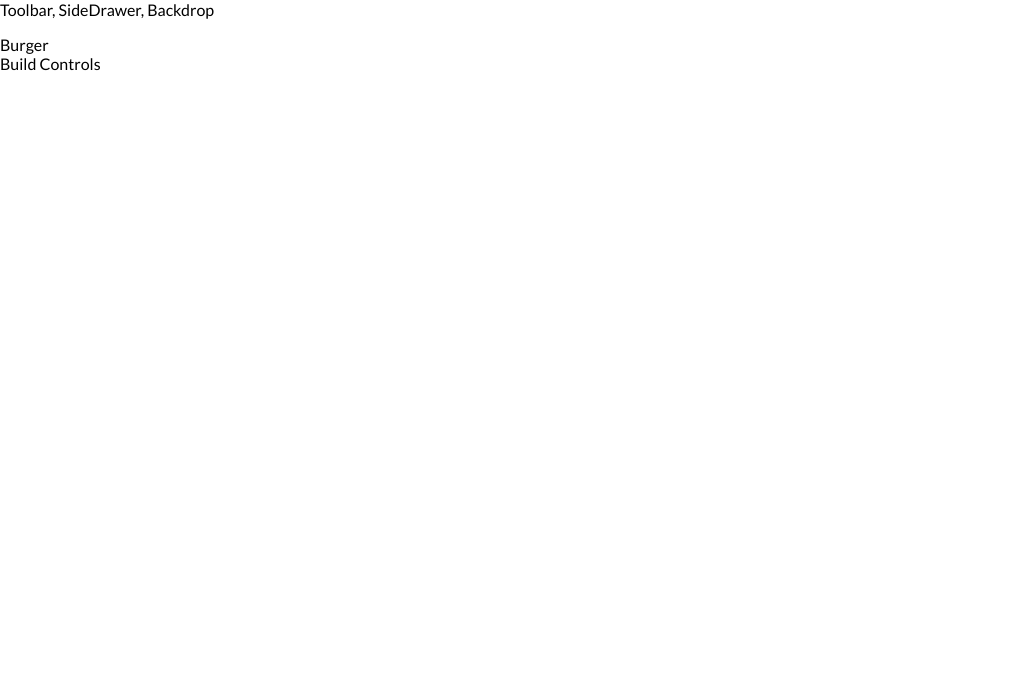
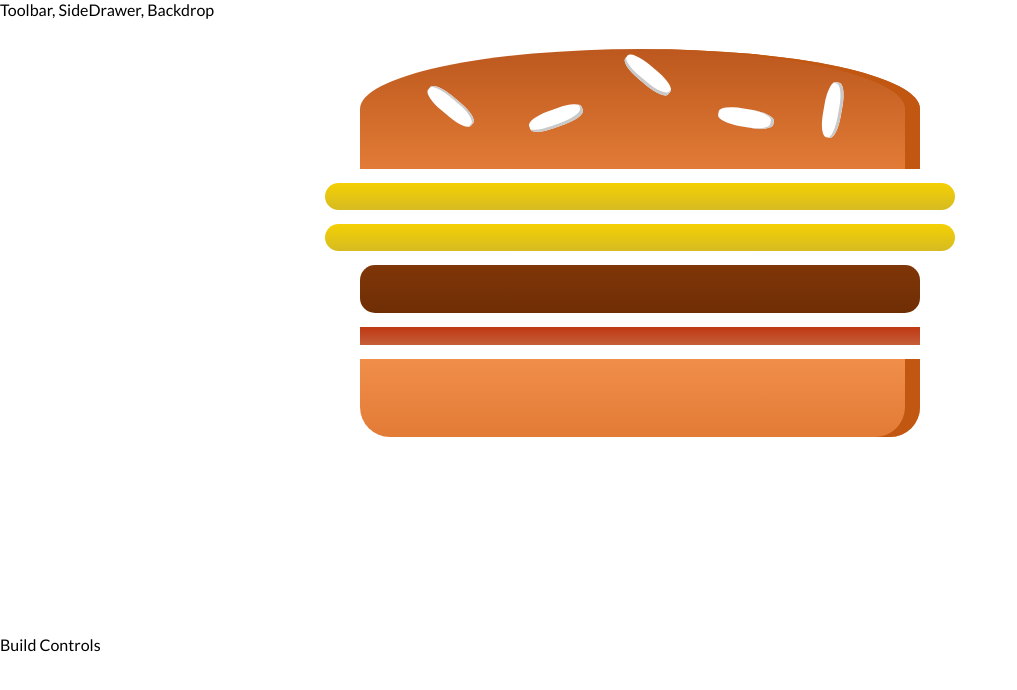
Before and after one commit to petah-sama/react-mr-burger, a React (Create React App) app: page / in a window 1280 px wide. Shown: the top 690 px of the page, without its empty margins (0-1017 px from the left). Built offline with nearby package versions, Linux system fonts and the light colour scheme.

Commit message:
added state to burger builder to check number of ingredients the burger has. burger now outputs ingredients dynamically

```diff
--- a/src/components/Burger/Burger.jsx
+++ b/src/components/Burger/Burger.jsx
@@ -0,0 +1,24 @@
+import React from 'react';
+
+import BurgerIngredient from './BurgerIngredient/BurgerIngredient';
+
+import classes from './Burger.module.css';
+
+const burger = (props) => {
+    const transformedIngredients = Object.keys(props.ingredients)
+        .map(igKey => {
+            return [...Array(props.ingredients[igKey])].map((_, i) => {
+                return <BurgerIngredient key={igKey + i} type={igKey} />
+            });
+        });
+
+    return (
+        <div className={classes.Burger}>
+            <BurgerIngredient type="bread-top" />
+            {transformedIngredients}
+            <BurgerIngredient type="bread-bottom" />
+        </div>
+    );
+}
+
+export default burger;
--- /dev/null
+++ b/src/components/Burger/Burger.module.css
@@ -0,0 +1,30 @@
+.Burger {
+    width: 100%;
+    margin: auto;
+    height: 250px;
+    overflow: scroll;
+    text-align: center;
+    font-weight: bold;
+    font-size: 1.2rem;
+}
+
+@media (min-width: 500) and (min-height: 400) {
+    .Burger {
+        width: 350px;
+        height: 300px;
+    }
+}
+
+@media (min-width: 500) and (min-height: 401) {
+    .Burger {
+        width: 450px;
+        height: 400px;
+    }
+}
+
+@media (min-width: 1000px) and (min-height: 700px) {
+    .Burger {
+        width: 700px;
+        height: 600px;
+    }
+}
--- a/src/containers/BurgerBuilder/BurgerBuilder.jsx
+++ b/src/containers/BurgerBuilder/BurgerBuilder.jsx
@@ -1,10 +1,21 @@
 import React, { Component, Fragment } from 'react';
 
+import Burger from '../../components/Burger/Burger';
+
 class BurgerBuilder extends Component {
+    state = {
+        ingredients : {
+            salad: 1,
+            cheese: 2,
+            meat: 1,
+            bacon: 1
+        }
+    }
+
     render () {
         return (
             <Fragment>
-                <div>Burger</div>
+                <Burger ingredients={this.state.ingredients} />
                 <div>Build Controls</div>
             </Fragment>
         );
```
